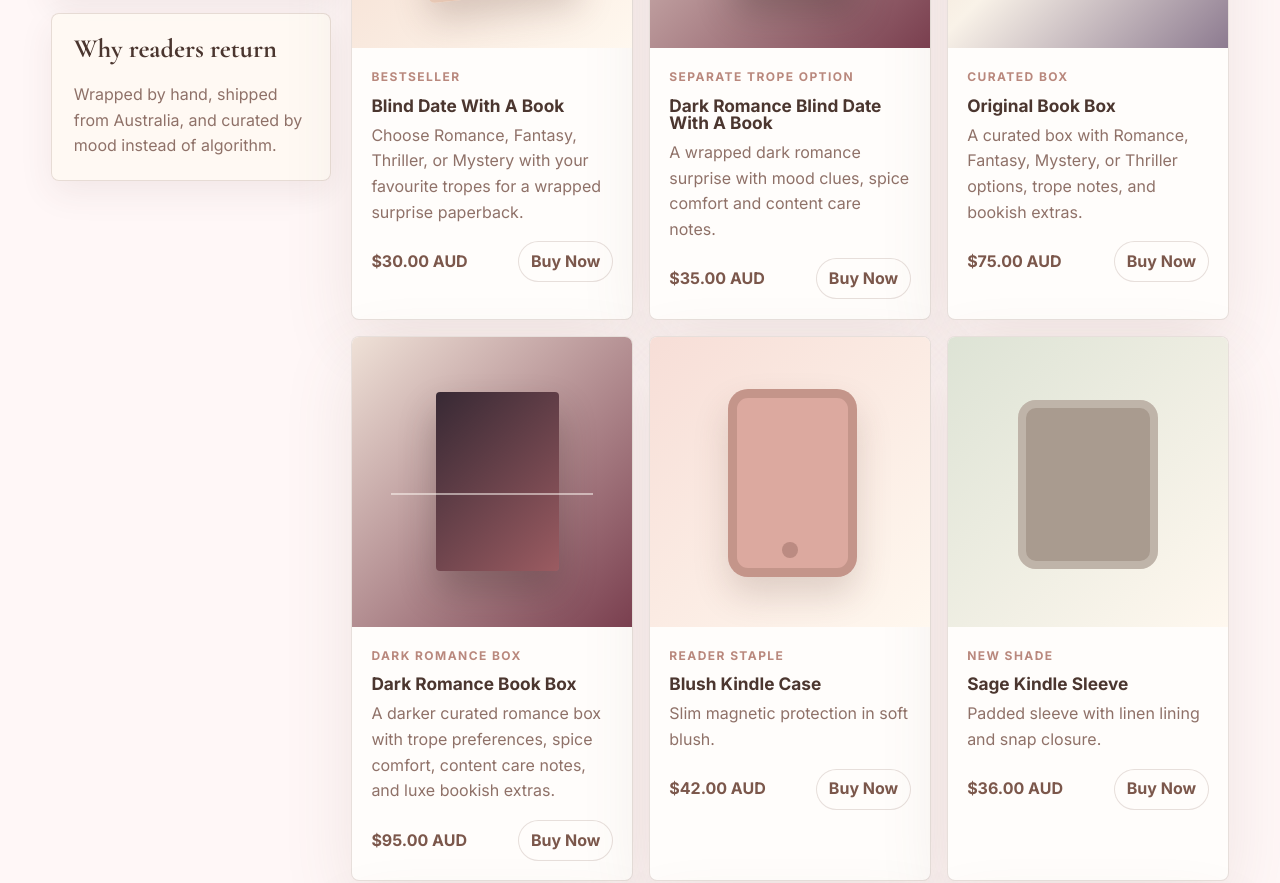
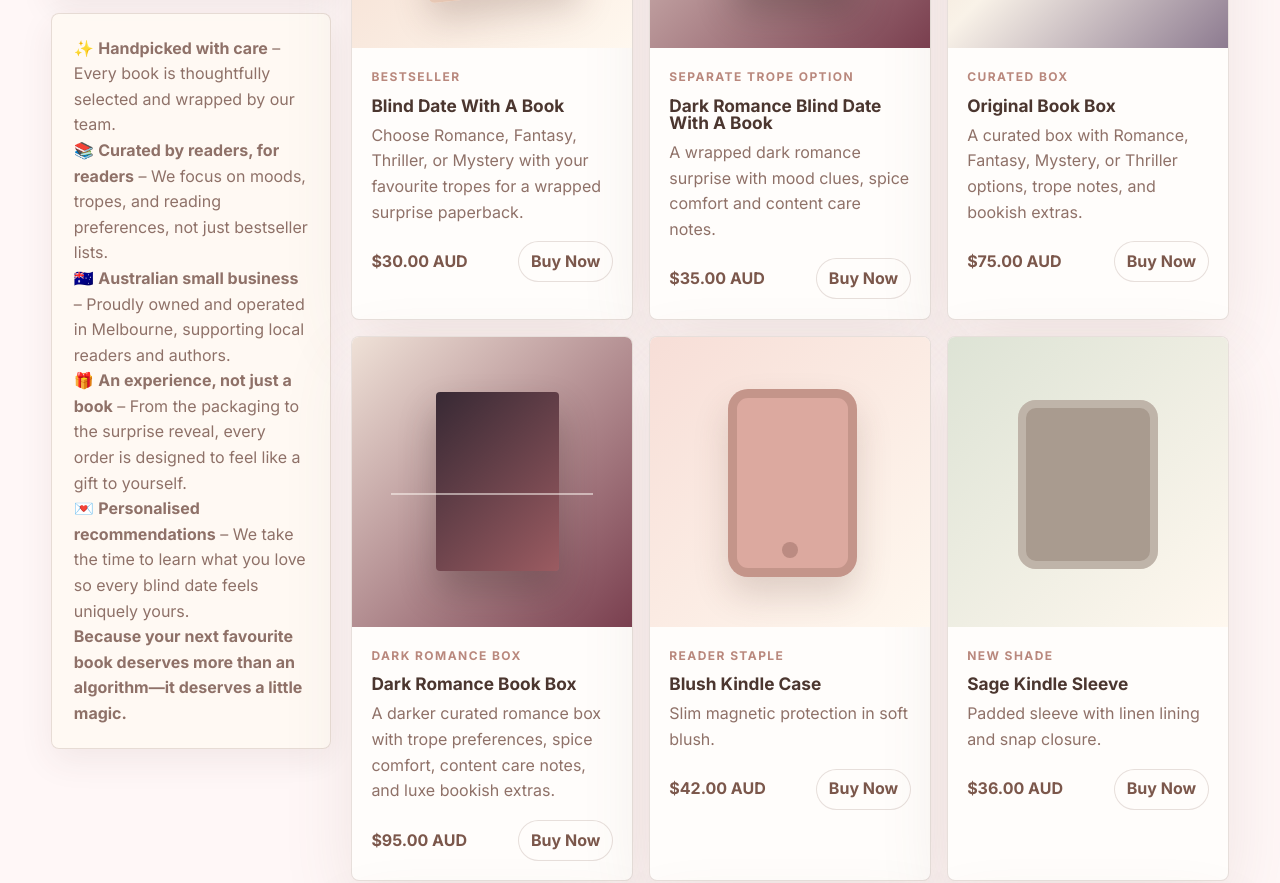
Before and after one commit to chloecook931-sys/whisper-and-flame, a plain HTML site: page shop.html in a window 1280 px wide. Shown: the part 989-1872 px from the top of the page. Drawn offline with nearby package versions, Linux system fonts and the light colour scheme.

Commit message:
new changes to shop

```diff
--- a/shop.html
+++ b/shop.html
@@ -37,8 +37,14 @@
             <button class="filter-button" data-filter="accessories" type="button">Accessories</button>
           </div>
           <div class="filter-card">
-            <h2>Why readers return</h2>
-            <p>Wrapped by hand, shipped from Australia, and curated by mood instead of algorithm.</p>
+            <div class="reader-return-copy">
+              <p>✨ <strong>Handpicked with care</strong> – Every book is thoughtfully selected and wrapped by our team.</p>
+              <p>📚 <strong>Curated by readers, for readers</strong> – We focus on moods, tropes, and reading preferences, not just bestseller lists.</p>
+              <p>🇦🇺 <strong>Australian small business</strong> – Proudly owned and operated in Melbourne, supporting local readers and authors.</p>
+              <p>🎁 <strong>An experience, not just a book</strong> – From the packaging to the surprise reveal, every order is designed to feel like a gift to yourself.</p>
+              <p>💌 <strong>Personalised recommendations</strong> – We take the time to learn what you love so every blind date feels uniquely yours.</p>
+              <p><strong>Because your next favourite book deserves more than an algorithm—it deserves a little magic.</strong></p>
+            </div>
           </div>
         </aside>
 
```
